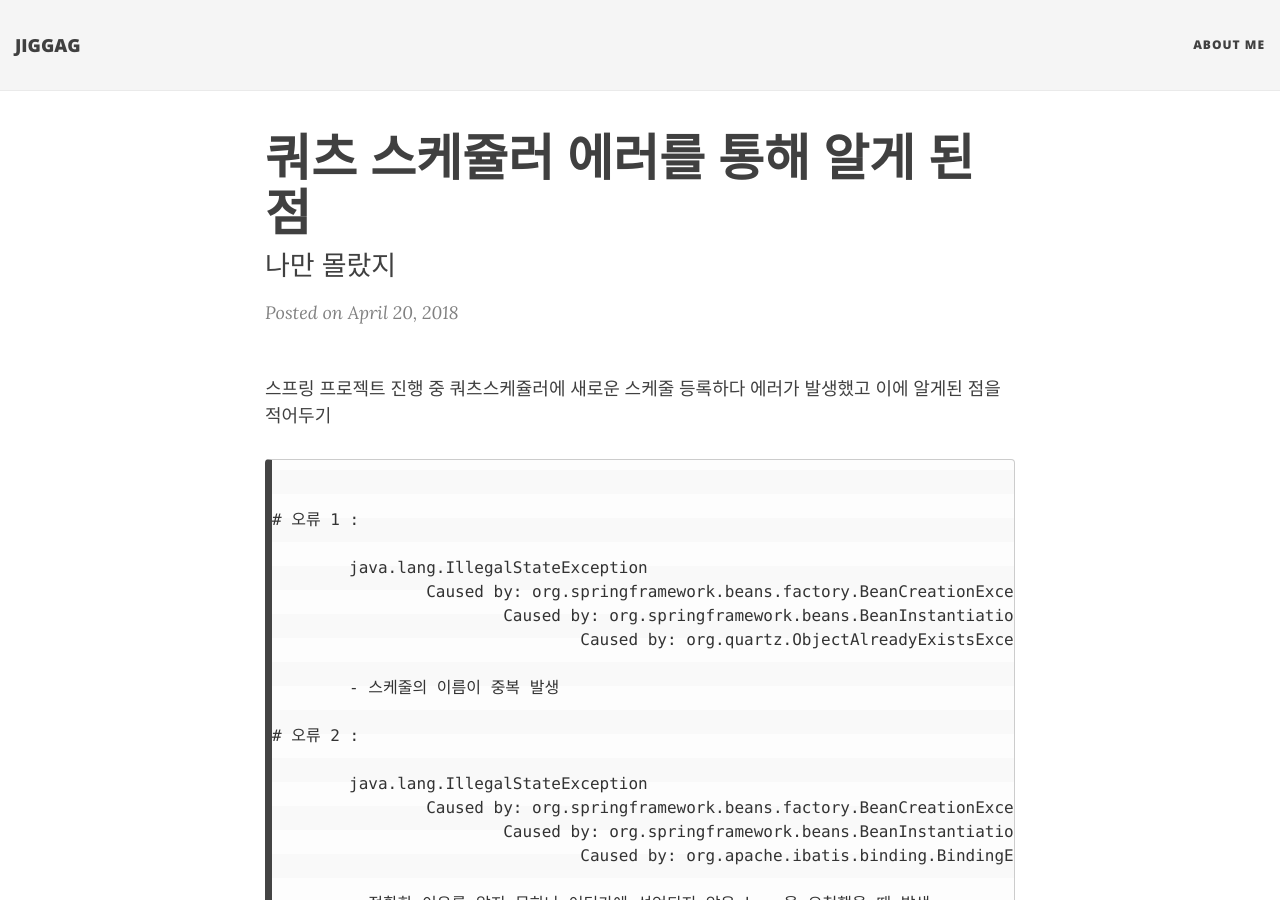
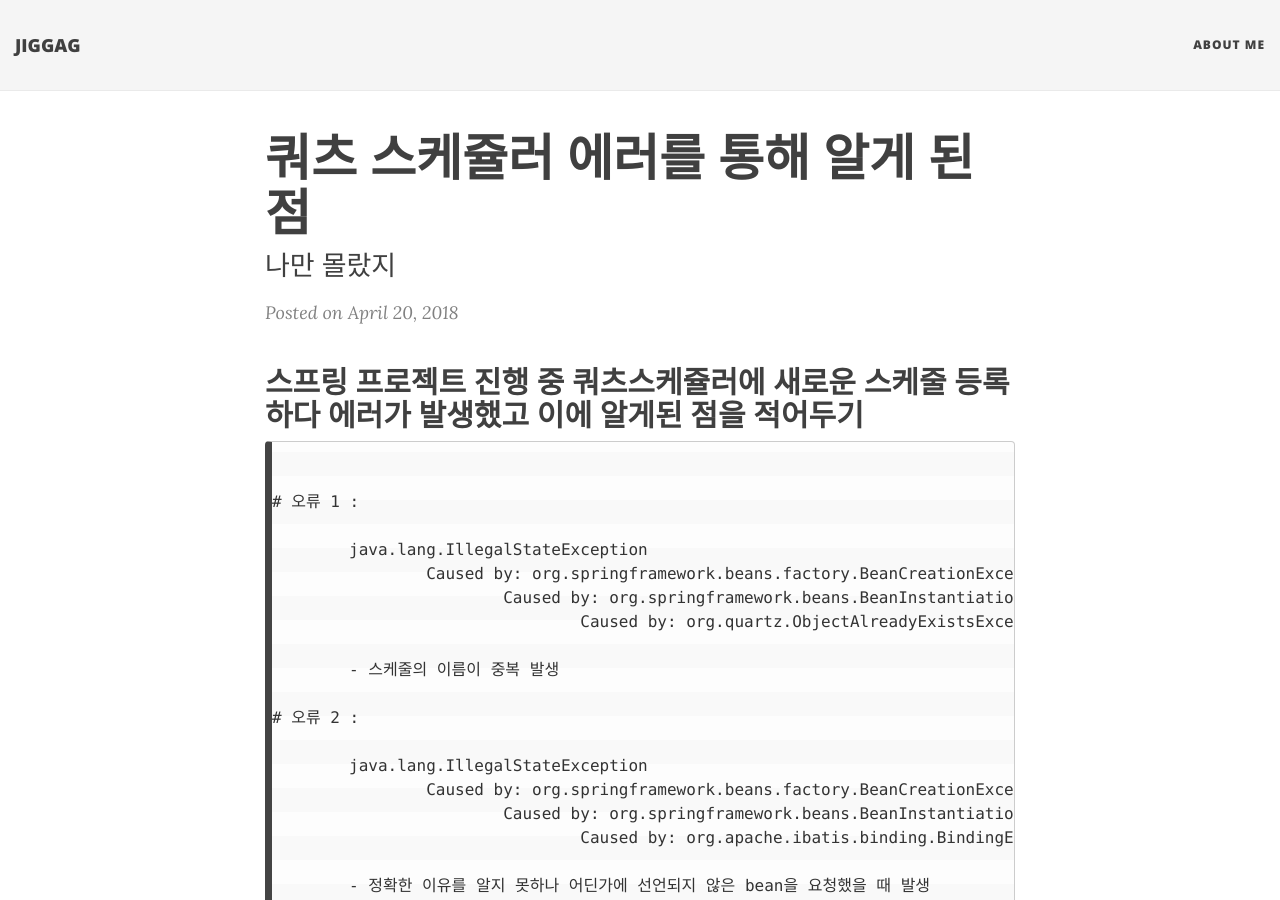
Before and after one commit to jiggag/jiggag.github.io, a Jekyll site: the page built from _posts/2018-04/2018-04-20-quartz-scheduler-error.md, in a window 1280 px wide and 900 px high. Built offline with Jekyll 4.4.1, drawn with Linux system fonts in a browser that asks for light colours; nearby versions of some CDN libraries.

Commit message:
Update title

````diff
--- a/_posts/2018-04/2018-04-20-quartz-scheduler-error.md
+++ b/_posts/2018-04/2018-04-20-quartz-scheduler-error.md
@@ -6,7 +6,9 @@ subtitle: 나만 몰랐지
 tags: [spring,quartz,scheduler,error]
 ---
 
-스프링 프로젝트 진행 중 쿼츠스케쥴러에 새로운 스케줄 등록하다 에러가 발생했고 이에 알게된 점을 적어두기
+
+## 스프링 프로젝트 진행 중 쿼츠스케쥴러에 새로운 스케줄 등록하다 에러가 발생했고 이에 알게된 점을 적어두기
+
 
 ```
 
````
